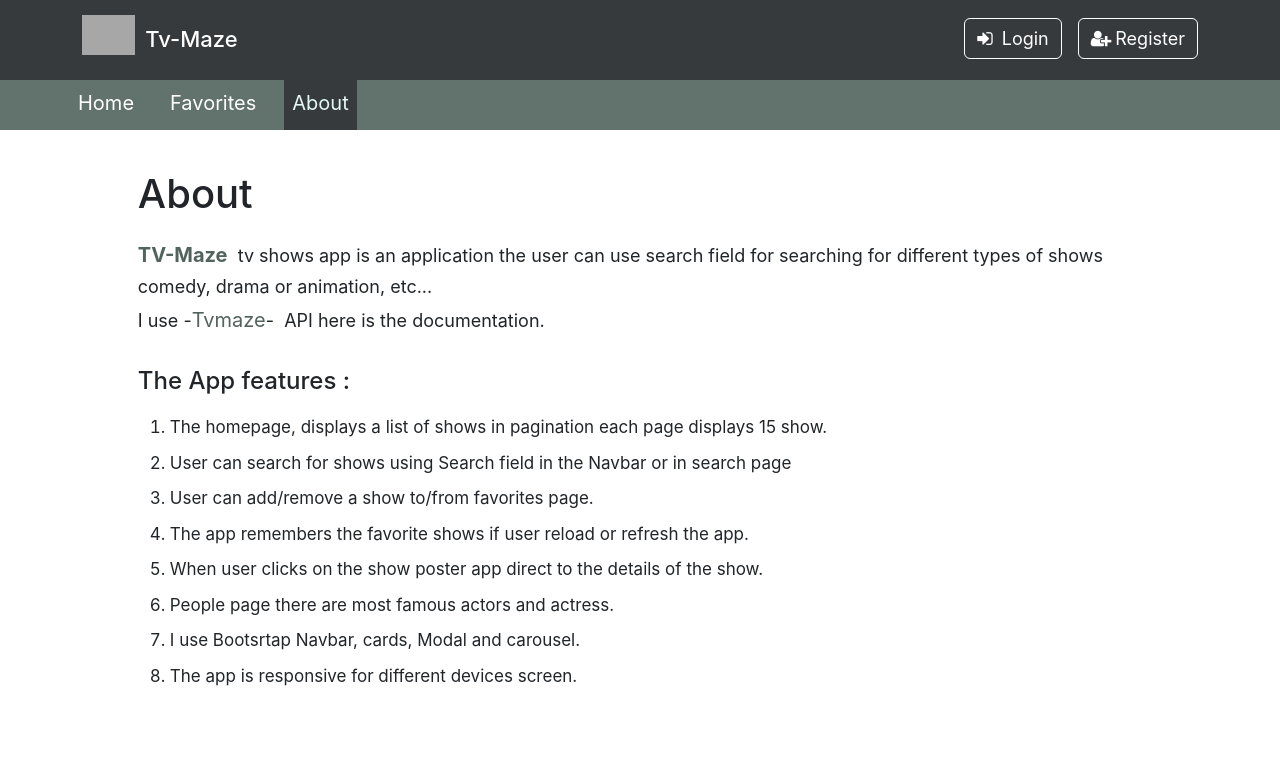
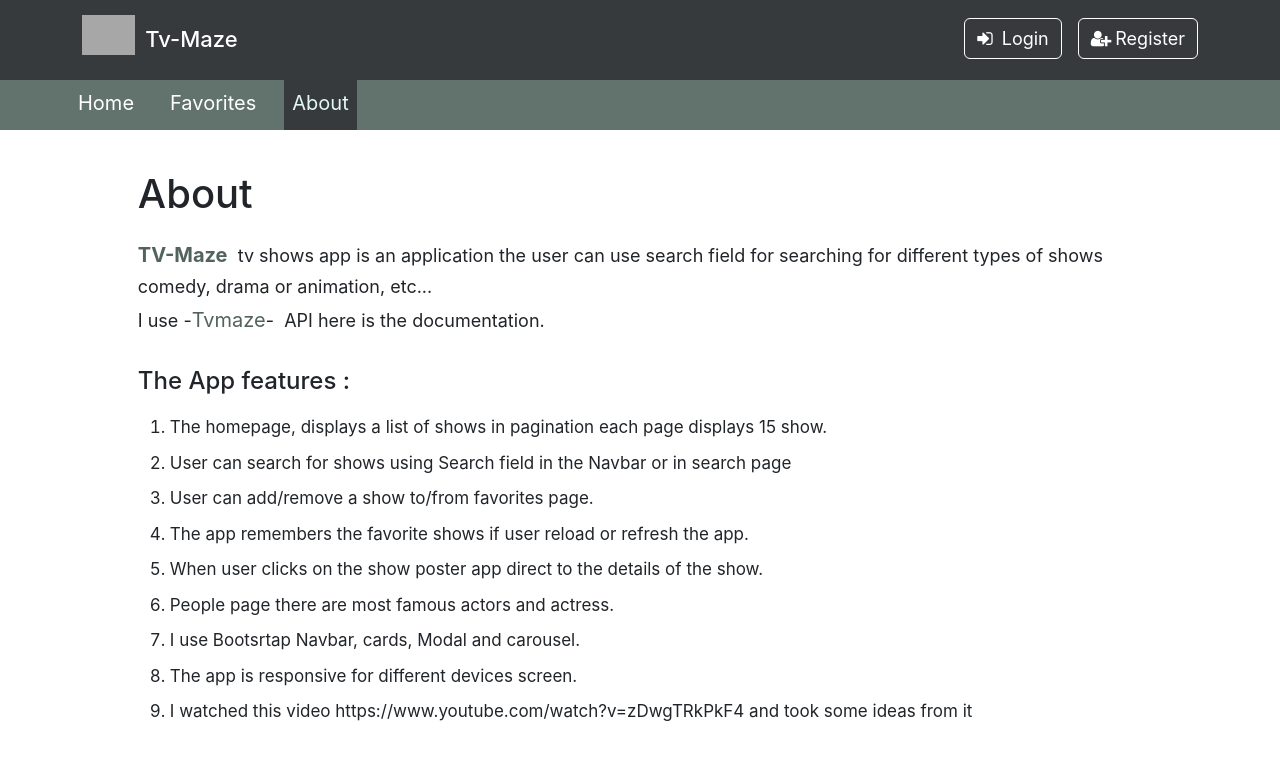
Before and after one commit to HebaMak/tv-maze, a React (Create React App) app: page /about in a window 1280 px wide. Shown: the top 760 px of the page. Built offline with nearby package versions, Linux system fonts and the light colour scheme; no server answers; grey boxes are pictures that could not be loaded; a web font is replaced by a local one.

Commit message:
update about page

```diff
--- a/src/pages/About.jsx
+++ b/src/pages/About.jsx
@@ -40,6 +40,10 @@
           <li>People page there are most famous actors and actress.</li>
           <li>I use Bootsrtap Navbar, cards, Modal and carousel.</li>
           <li>The app is responsive for different devices screen.</li>
+          <li>
+            I watched this video https://www.youtube.com/watch?v=zDwgTRkPkF4 and
+            took some ideas from it
+          </li>
         </ol>
       </div>
     </div>
```
